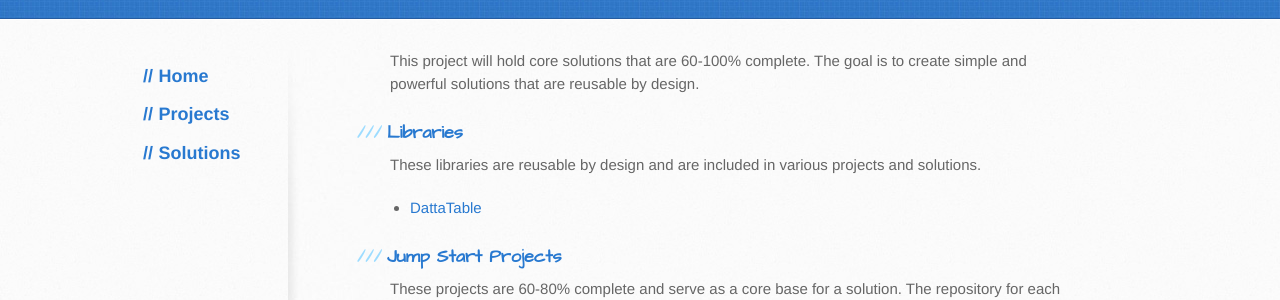
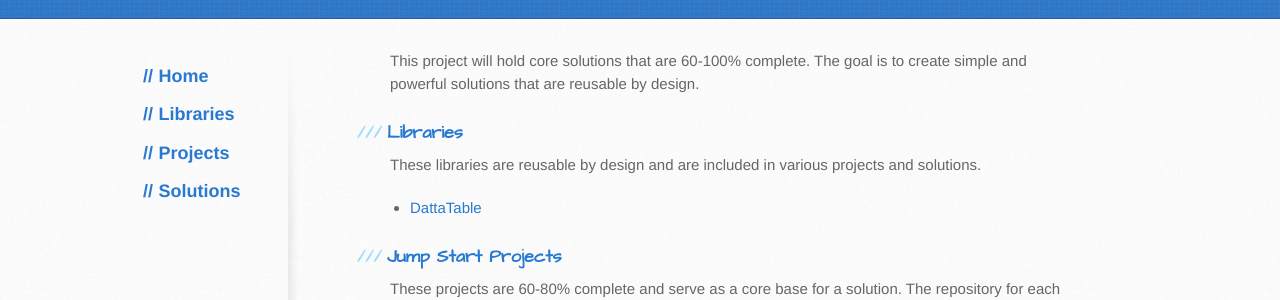
Before and after one commit to datta-framework/datta-framework.github.io, a Jekyll site: the page built from README.md, in a window 1280 px wide. Shown: the part 214-514 px from the top of the page. Built offline with Jekyll 4.4.1, drawn with Linux system fonts in a browser that asks for light colours; our own code applies the rules of GitHub Pages for plain Markdown files.

Commit message:
Updated the side bar.

```diff
--- a/_includes/sidebar.html
+++ b/_includes/sidebar.html
@@ -1,5 +1,8 @@
 <a href="/">
     <h2>Home</h2>
+</a>
+<a href="/libraries">
+    <h2>Libraries</h2>
 </a>
 <a href="/jump-start-projects">
     <h2>Projects</h2>
```
